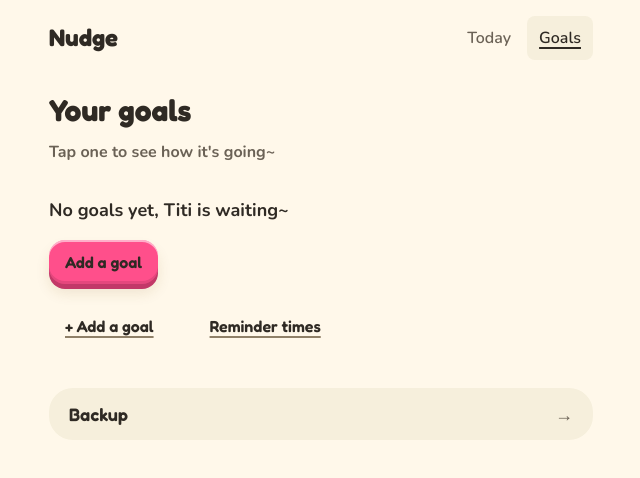
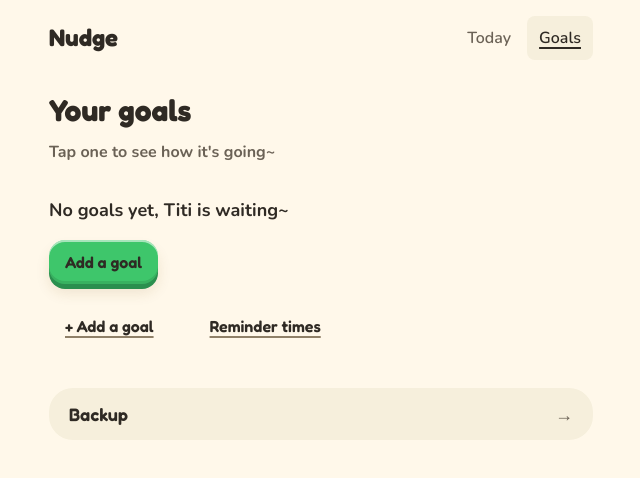
Before and after one commit to jessieyiqichen/dbs-a3, a Next.js app: page /goals in a window 1280 px wide. Shown: the top 478 px of the page, without its empty margins (319-959 px from the left). Built offline with nearby package versions, Linux system fonts and the light colour scheme.

Commit message:
feat: grass green primary, a step brighter than the first mint, in place of the rose
Co-Authored-By: Claude Fable 5.1 <noreply@anthropic.com>

```diff
--- a/src/app/globals.css
+++ b/src/app/globals.css
@@ -2,8 +2,8 @@
 
 /* Cozy Cat, clay edition (user, 2026-10-17: "playful like Duolingo, warm like Headspace"). A warm light page; the
    few objects you act on (buttons, fish, bowls) are saturated and chunky, everything else stays quiet.
-   Contrast (checked): ink 13.4:1 and muted 5.7:1 on the page; ink on rose 4.6:1 (5.1:1 on hover), on honey 7.0:1,
-   on sky 5.6:1; control edges 3.6:1; the leaf green on white 4.1:1; the error berry 6.7:1. */
+   Contrast (checked): ink 13.4:1 and muted 5.7:1 on the page; ink on green 6.4:1 (7.3:1 on hover), on honey 7.0:1,
+   on sky 5.6:1; control edges 3.6:1; the deep green on white 4.1:1; the error berry 6.7:1. */
 @theme {
   --font-sans: var(--font-nunito), system-ui, sans-serif;
   --font-display: var(--font-fredoka), var(--font-nunito), system-ui, sans-serif;
@@ -16,13 +16,13 @@
   --color-wash-strong: #ede3c9;
   --color-line: #8f8068;        /* borders of controls (3:1) */
   --color-hairline: #e3d7bf;    /* decorative edges, the lip under white clay */
-  --color-primary: #ff4f8b;     /* the one primary action: rose (user's pick, 2026-10-18, option A of four) */
-  --color-primary-hover: #ff6399;
-  --color-primary-pressed: #f0417c;
+  --color-primary: #3ec66b;     /* the one primary action: grass green, a step brighter than the first mint (user's pick, 2026-10-18,
+                                   after trying rose: it fought the warm cream; green is the yellow's neighbour and still stands out) */
+  --color-primary-hover: #4fd27a;
+  --color-primary-pressed: #35b45f;
   --color-on-primary: #2f2a24;
-  --color-lip: #c23868;         /* the solid edge under the primary button */
-  --color-primary-soft: #ffe4ec; /* a chosen radio option */
-  --color-leaf: #2a8f5b;        /* green for things that grow (the pace ring, the streak card), never an action */
+  --color-lip: #2a8f4e;         /* the solid edge under the primary button; also the pace ring and the streak card */
+  --color-primary-soft: #e3f6ec; /* a chosen radio option */
   --color-reward: #f5a623;      /* fish treats, the streak, the road */
   --color-reward-deep: #c97e0c;
   --color-reward-soft: #fff1cf;
--- a/src/components/progress/Road.tsx
+++ b/src/components/progress/Road.tsx
@@ -126,8 +126,8 @@ export function Road({ goal, story }: { goal: Goal; story: RoadStory }) {
           <Finish date={formatShortDate(goal.deadline ?? "")} />
           {showPace && (
             <g transform={`translate(${px} ${py}) scale(${depth(py)})`}>
-              <circle r={34} fill="var(--color-surface)" fillOpacity={0.55} stroke="var(--color-leaf)" strokeWidth={7} strokeDasharray="12 9" />
-              {paceLabel && <text y={80} textAnchor="middle" fontSize={34} fontWeight={800} fill="var(--color-leaf)" stroke="var(--color-surface)" strokeWidth={8} paintOrder="stroke">pace</text>}
+              <circle r={34} fill="var(--color-surface)" fillOpacity={0.55} stroke="var(--color-lip)" strokeWidth={7} strokeDasharray="12 9" />
+              {paceLabel && <text y={80} textAnchor="middle" fontSize={34} fontWeight={800} fill="var(--color-lip)" stroke="var(--color-surface)" strokeWidth={8} paintOrder="stroke">pace</text>}
             </g>
           )}
           <ellipse cx={cx} cy={cy + 4 * cs} rx={70 * cs} ry={16 * cs} fill="var(--color-ink)" opacity={0.2} />
--- a/src/components/today/DoneToday.tsx
+++ b/src/components/today/DoneToday.tsx
@@ -25,7 +25,7 @@ interface Props {
 
 const CARD_TINT = [
   "bg-reward-soft [--lip:var(--color-reward)] text-reward-deep",
-  "bg-[#e3f6ec] [--lip:var(--color-leaf)] text-leaf",
+  "bg-primary-soft [--lip:var(--color-lip)] text-lip",
   "bg-[#e4f1fb] [--lip:var(--color-sky-deep)] text-sky-deep",
 ];
 
--- a/src/components/ui/Button.tsx
+++ b/src/components/ui/Button.tsx
@@ -9,7 +9,7 @@ const base =
   "focus-visible:outline-3 focus-visible:outline-offset-3 focus-visible:outline-focus " +
   "disabled:cursor-not-allowed disabled:opacity-50";
 
-/** Clay buttons: the primary one is the only saturated block on the screen and sits on a deep rose lip; white
+/** Clay buttons: the primary one is the only saturated block on the screen and sits on a deep green lip; white
  *  clay for secondary and choice buttons; ghost is an underlined word. Pressing sinks a clay button onto its lip. */
 const variants: Record<Variant, string> = {
   primary: "clay clay-press [--lip:var(--color-lip)] bg-primary text-on-primary hover:bg-primary-hover",
```
Also changed, not shown: 1 other file (tests, documents, lock files or other folders).
